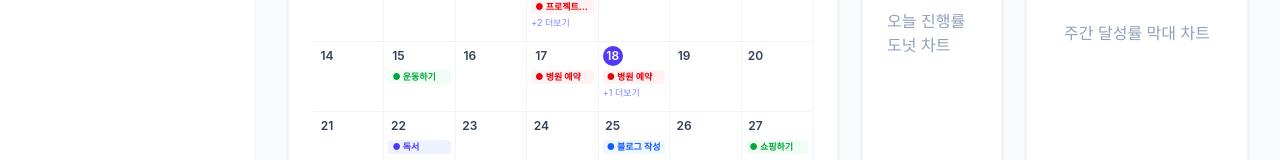
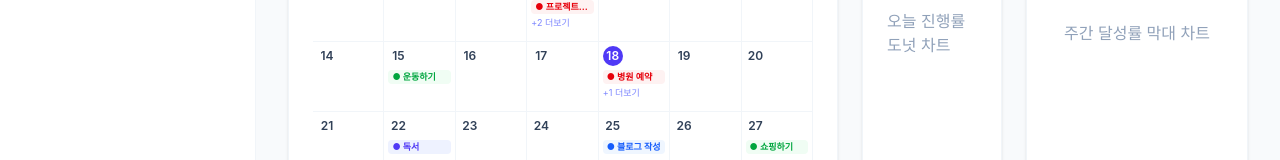
Before and after one commit to jeongbin-k/myflow, a React (Vite) app: page / in a window 1280 px wide. Shown: the part 307-467 px from the top of the page. Built offline with nearby package versions, Linux system fonts and the light colour scheme.

Commit message:
feat: 월간,주간에 따라 노출 개수 동적 조절

```diff
--- a/src/components/MainCalendar.tsx
+++ b/src/components/MainCalendar.tsx
@@ -36,12 +36,6 @@ const mockEvents: Record<string, { title: string; color: string }[]> = {
     {
       title: "운동하기",
       color: " text-green-600 bg-green-50 px-1 rounded-sm truncate",
-    },
-  ],
-  "2026-6-17": [
-    {
-      title: "병원 예약",
-      color: " text-red-600 bg-red-50 px-1 rounded-sm truncate",
     },
   ],
   "2026-6-18": [
@@ -197,8 +191,11 @@ export default function MainCalendar({ onNavigate }: Props) {
             const eventKey = `${currentYear}-${currentMonth}-${item.day}`;
             const events =
               item.type === "current" ? (mockEvents[eventKey] ?? []) : [];
-            const visibleEvents = events.slice(0, 1); // 1개만 표시
-            const hiddenCount = events.length - 1; // 나머지 개수
+
+            // 월간,주간에 따라 노출 개수 동적 조절
+            const maxVisibleEvents = viewType == "weekly" ? 10 : 1;
+            const visibleEvents = events.slice(0, maxVisibleEvents);
+            const hiddenCount = Math.max(0, events.length - maxVisibleEvents);
 
             return (
               <div
```
